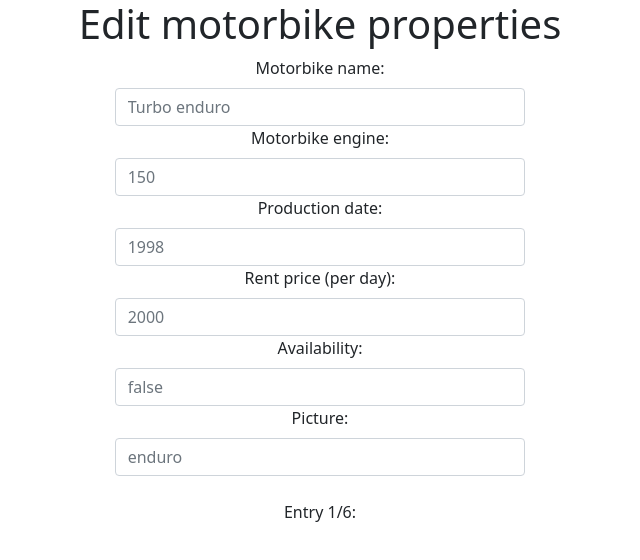
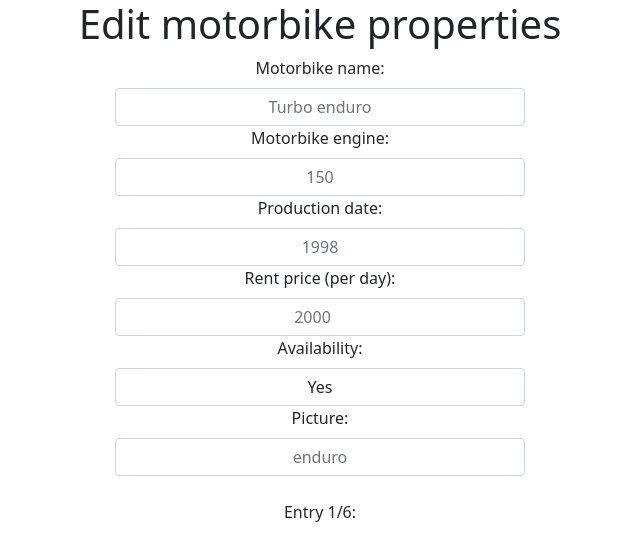
Before and after one commit to donbigosso/JSON_Reader_Frontend, a React (Create React App) app: page / in a window 1280 px wide. Shown: the top 560 px of the page, without its empty margins (320-960 px from the left). Built offline with nearby package versions, Linux system fonts and the light colour scheme.

Commit message:
Added different form control for boolean

```diff
--- a/src/App.css
+++ b/src/App.css
@@ -36,3 +36,7 @@
     transform: rotate(360deg);
   }
 }
+
+.formField {
+  text-align: center;
+}
--- a/src/components/LoadedPage.js
+++ b/src/components/LoadedPage.js
@@ -1,7 +1,7 @@
 import React, { useState, useEffect } from "react";
 import Form from "react-bootstrap/Form";
 import Col from "react-bootstrap/Col";
-import { Row } from "react-bootstrap";
+import { FormControl, Row } from "react-bootstrap";
 export default function LoadedPage(props) {
   const dataPack = props.data;
   const [labelCnt, setLabelCnt] = useState(0);
@@ -76,12 +76,25 @@ export default function LoadedPage(props) {
       : typeof value === "number"
       ? "number"
       : typeof value === "boolean"
-      ? ""
+      ? "boolean"
       : "text";
   };
 
-  const createAFormControlField = () => {
-    return;
+  const createAFormControlField = (element) => {
+    const typeOfInput = checkInputType(dataPack[0][element]);
+
+    return typeOfInput !== "boolean" ? (
+      <Form.Control
+        className="formField"
+        type={typeOfInput}
+        placeholder={checkPlaceholder(dataPack[currentElement][element])}
+      />
+    ) : (
+      <FormControl as="select" values="to be fixed" className="formField">
+        <option>Yes</option>
+        <option>No</option>
+      </FormControl>
+    );
   };
   const drawFormFields = () => {
     return labelKeys.map((element, index) => (
@@ -91,12 +104,7 @@ export default function LoadedPage(props) {
           <Col md={4}>
             <Form.Group controlId={element}>
               <Form.Label>{displayLabelName(element)}: </Form.Label>
-              <Form.Control
-                type={checkInputType(dataPack[0][element])}
-                placeholder={checkPlaceholder(
-                  dataPack[currentElement][element]
-                )}
-              />
+              {createAFormControlField(element)}
             </Form.Group>
           </Col>
           <Col md={4}></Col>
```
